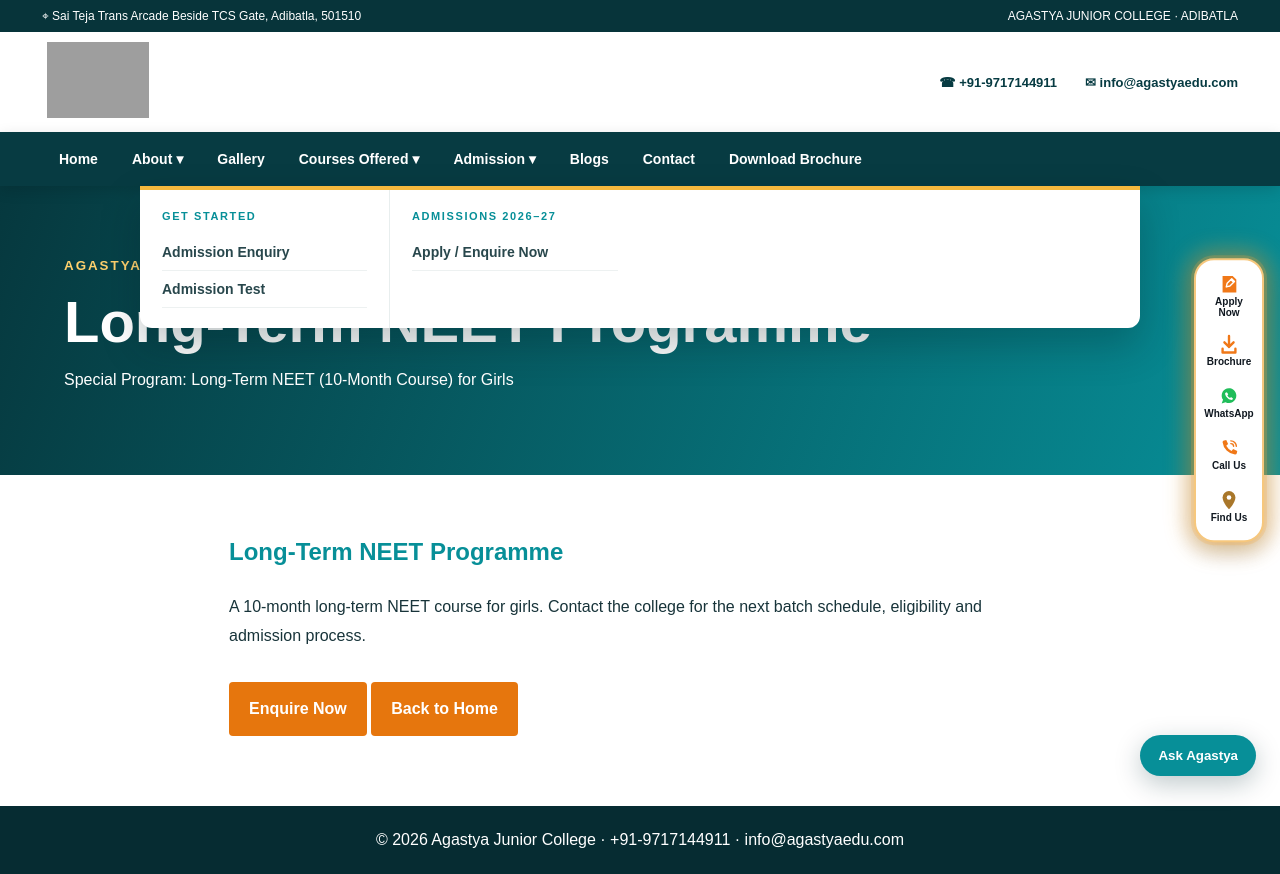
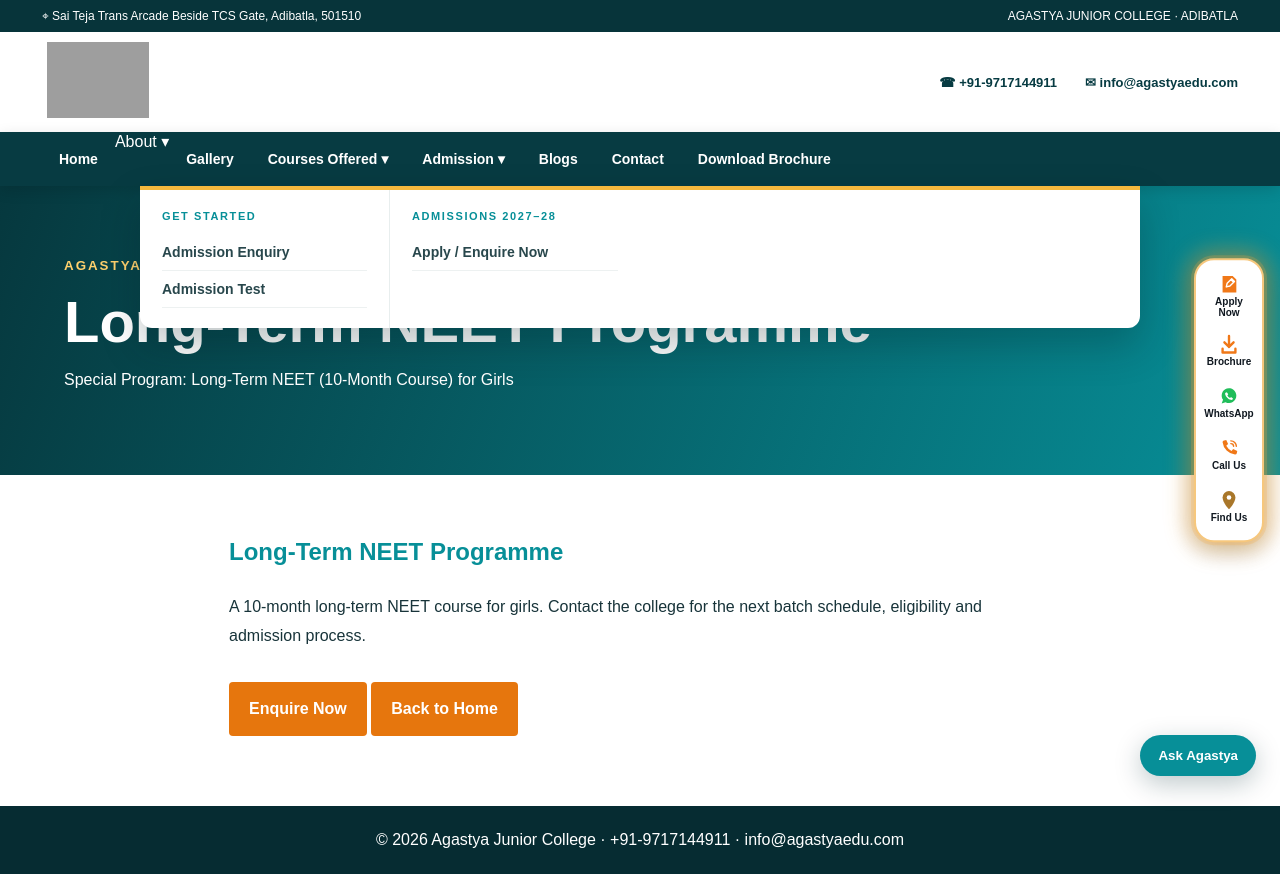
Before and after one commit to fayaz-195/agastya-junior-college, a plain HTML site: page long-term-neet.html in a window 1280 px wide. Both pictures are taken after a click on the button "Admission ▾". Drawn offline with Linux system fonts and the light colour scheme; grey boxes are pictures that could not be loaded.

Commit message:
Fix About navigation and align programme menu

```diff
--- a/long-term-neet.html
+++ b/long-term-neet.html
@@ -11,7 +11,7 @@
 <div class="identity"><div class="identityinner"><a class="brand" href="index.html"><img loading="lazy" decoding="async" src="https://agastyaedu.com/wp-content/uploads/2024/10/Agastya-Logo-1024x898.png" alt="Agastya Junior College"></a><div class="identitycontact"><a href="tel:+919717144911">☎ +91-9717144911</a><a href="mailto:info@agastyaedu.com">✉ info@agastyaedu.com</a></div></div></div>
 <div class="navstrip"><div class="navinner"><button class="menuBtn" id="menuBtn" aria-expanded="false">☰ Menu</button><nav class="nav" id="nav">
 <a href="index.html">Home</a>
-<div class="drop"><button type="button">About ▾</button><div class="dropmenu">
+<div class="drop"><a href="about.html" class="drop-link" style="color:#fff;text-decoration:none">About ▾</a><div class="dropmenu">
 <div class="dropcol"><strong>About Agastya</strong><a href="why-us.html">Why Us</a><a href="results.html">Results</a></div>
 <div class="dropcol"><strong>Leadership</strong><a href="founder-director.html">Our Founder &amp; Director</a><a href="directors.html">Our Directors</a></div>
 <div class="dropcol"><strong>Campus</strong><a href="campus.html">Gallery</a><a href="campus.html">Campus Facilities</a></div>
@@ -21,12 +21,12 @@
 <div class="drop"><button type="button">Courses Offered ▾</button><div class="dropmenu">
 <div class="dropcol"><strong>IIT-JEE</strong><a href="jee-advanced.html">JEE Advanced · SUPER PRAGNAN</a><a href="jee-mains.html">JEE Mains · PRAGNAN-I</a></div>
 <div class="dropcol"><strong>Entrance Preparation</strong><a href="jee-mains.html">PRAGNAN-N · JEE + EAPCET</a><a href="neet.html">NEET · DHANVANTARI</a></div>
-<div class="dropcol"><strong>Special Programmes</strong><a href="long-term-neet.html">Long-Term NEET (10-Month Course) for Girls</a></div>
+
 <div class="dropcol"><strong>Admissions</strong><a href="admission-enquiry.html">Enquire About a Programme</a></div>
 </div></div>
 <div class="drop"><button type="button">Admission ▾</button><div class="dropmenu">
 <div class="dropcol"><strong>Get Started</strong><a href="admission-enquiry.html">Admission Enquiry</a><a href="admission-test.html">Admission Test</a></div>
-<div class="dropcol"><strong>Admissions 2026–27</strong><a href="admission-enquiry.html">Apply / Enquire Now</a></div>
+<div class="dropcol"><strong>Admissions 2027–28</strong><a href="admission-enquiry.html">Apply / Enquire Now</a></div>
 </div></div>
 <a href="index.html#blogs">Blogs</a><a href="contact.html">Contact</a><a href="https://agastyaedu.com/" target="_blank" rel="noopener">Download Brochure</a>
 </nav></div></div><section class="hero"><small>AGASTYA JUNIOR COLLEGE · ADIBATLA</small><h1>Long-Term NEET Programme</h1><p>Special Program: Long-Term NEET (10-Month Course) for Girls</p></section><main class="content"><h2>Long-Term NEET Programme</h2><p>A 10-month long-term NEET course for girls. Contact the college for the next batch schedule, eligibility and admission process.</p><a class="btn" href="index.html#enquiry">Enquire Now</a> <a class="btn" href="index.html">Back to Home</a></main><footer class="foot">© 2026 Agastya Junior College · +91-9717144911 · info@agastyaedu.com</footer><script>const mb=document.getElementById('menuBtn'),nv=document.getElementById('nav');if(mb&&nv){mb.addEventListener('click',()=>{nv.classList.toggle('show');mb.setAttribute('aria-expanded',nv.classList.contains('show'))})}document.querySelectorAll('.drop>button').forEach(b=>b.addEventListener('click',()=>{if(innerWidth<=900)b.parentElement.classList.toggle('open')}));</script><script src="assets/contact-dock.js?v=1" defer></script><script src="assets/admission-assistant.js?v=1" defer></script></body></html>
```
